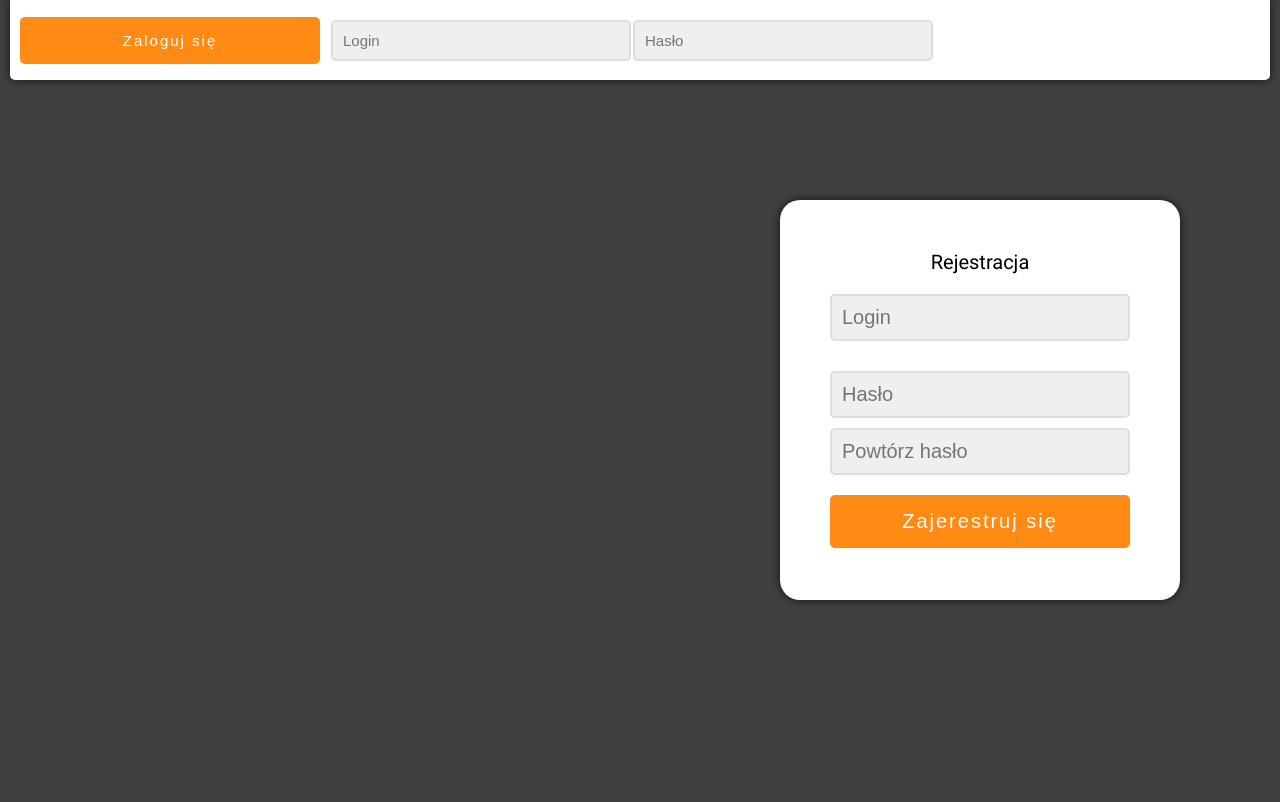
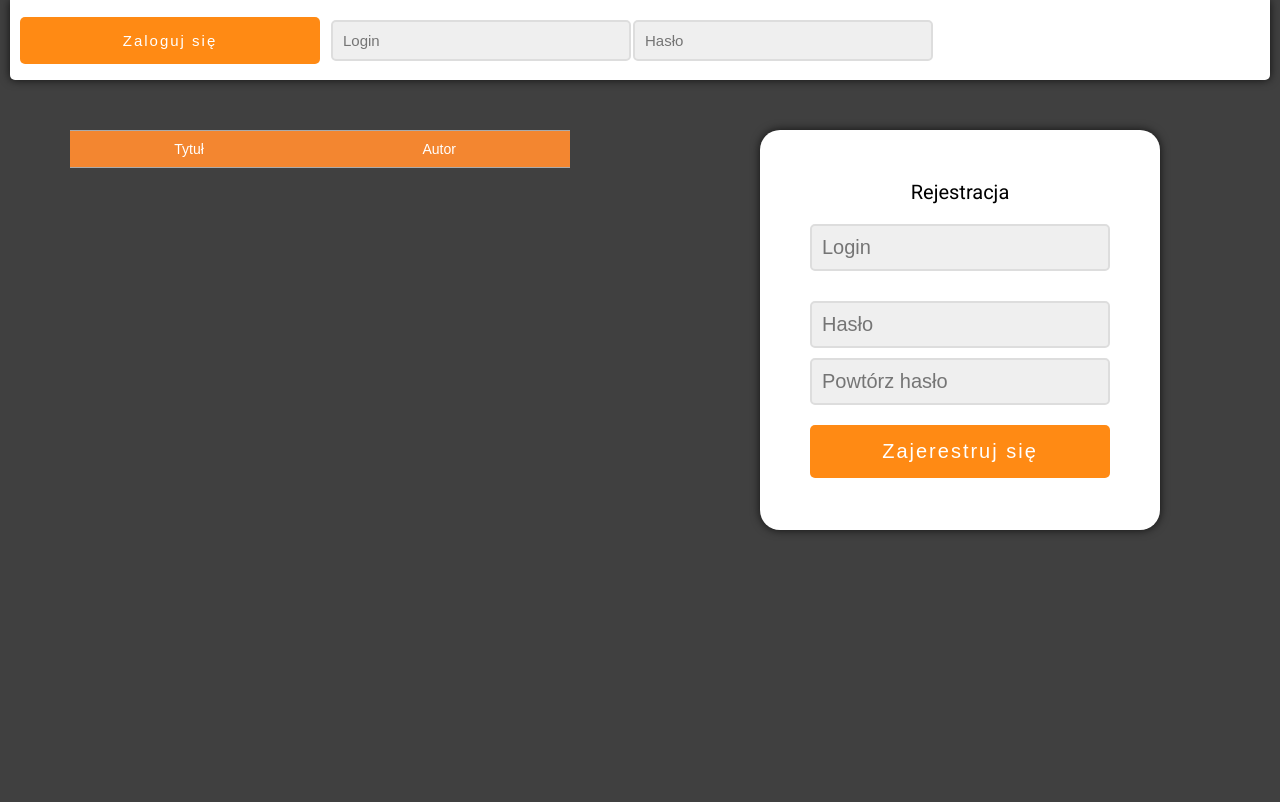
Before and after one commit to CasinoRoyaleKrupier/online-libray, a PHP site: page / in a window 1280 px wide. Shown: the top 802 px of the page. Before the commit the page ends 603 px from the top, so only its background shows below. Run offline with PHP 8.4, Linux system fonts and the light colour scheme; data that the repository does not hold is empty.

Commit message:
update index.php layout

```diff
--- /dev/null
+++ b/css/login_inputs.css
@@ -0,0 +1,105 @@
+input[type=text], input[type=password]
+{
+    background-color: #efefef;
+    color: #666666;
+    width: 300px;
+    border: 2px solid #dddddd;
+    border-radius: 5px;
+    font-size: 20px;
+    padding: 10px;
+    box-sizing: border-box;
+    outline: none;
+}
+
+input[type=password] { margin-top: 10px; }
+
+#container_login input[type=text],
+#container_login input[type=password],
+#container_login input[type=submit]
+{
+    font-size: 15px;
+    margin: 19.5px 1px;
+    float: left;
+}
+
+#container_login input[type=submit] { margin: 16.5px 10px; }
+#container_register input[type=text] { margin-bottom: 20px; }
+
+input[type=text]:focus, input[type=password]:focus
+{
+    -webkit-box-shadow: 0px 0px 10px 2px rgba(204,204,204,0.9);
+    -moz-box-shadow: 0px 0px 10px 2px rgba(204,204,204,0.9);
+    box-shadow: 0px 0px 10px 2px rgba(204,204,204,0.9);
+    border: 2px solid #a5c4cd;
+    background-color: #e9f3e9;
+    color: #16789e;
+}
+
+input[type=submit]
+{
+    width: 300px;
+    background-color: hsl(30, 100%, 54%);
+    font-size: 20px;
+    color: #ffffff;
+    padding: 15px 10px;
+    margin-top: 20px;
+    border: none;
+    border-radius: 5px;
+    cursor: pointer;
+    letter-spacing: 2px;
+    outline: none;
+}
+
+input[type=submit]:focus
+{
+    -webkit-box-shadow: 0px 0px 15px 5px rgba(204,204,204,0.9);
+    -moz-box-shadow: 0px 0px 15px 5px rgba(204,204,204,0.9);
+    box-shadow: 0px 0px 15px 5px rgba(204,204,204,0.9);
+}
+
+input[type=submit]:hover { background-color: hsl(30, 100%, 54%); }
+
+a
+{
+    width: 150px;
+    background-color: hsl(30, 100%, 54%);
+    font-size: 15px;
+    color: #ffffff;
+    padding: 10px 10px;
+    margin-top: 20px;
+    border: none;
+    border-radius: 5px;
+    cursor: pointer;
+    outline: none;
+    margin-left: auto;
+    margin-right: auto;
+    display: block;
+    text-align: center;
+    text-decoration: none;
+}
+
+input[type=button]:focus
+{
+    -webkit-box-shadow: 0px 0px 15px 5px rgba(204,204,204,0.9);
+    -moz-box-shadow: 0px 0px 15px 5px rgba(204,204,204,0.9);
+    box-shadow: 0px 0px 15px 5px rgba(204,204,204,0.9);
+}
+
+a:hover { background-color: hsl(30, 100%, 54%); }
+
+@media(max-width: 1000px)
+{
+    #container_login input[type=text],
+    #container_login input[type=password]
+    {
+        width: 200px;
+    }
+}
+
+@media(max-width: 800px)
+{
+    #container_login input[type=submit]
+    {
+        width: 250px;
+    }
+}
--- a/css/login_panel.css
+++ b/css/login_panel.css
@@ -20,9 +20,18 @@ header
     margin-bottom: 20px;
 }
 
+#container_row
+{
+    width: 50%;
+    height: calc(200vh - 80px);
+    float: left;
+    position: relative;
+    /* background: #000; */
+}
+
 #container_login
 {
-    width: calc(100vw - 20px);
+    width: calc(100% - 20px);
     height: 80px;
     margin: 0 auto;
     background: #fff;
@@ -41,107 +50,23 @@ header
     width: 300px;
     height: 300px;
     padding: 50px;
-    /* margin-left: auto;
-    margin-right: 150px;
-    margin-top: 100px; */
     top: 0;
     bottom: 0;
     left: 0;
     right: 0;
     position: absolute;
     margin: auto;
-    margin-right: 100px;
+    margin-top: 50px;
     border-radius: 20px;
     -webkit-box-shadow: 0px 0px 10px 0px rgba(0,0,0,0.75);
     -moz-box-shadow: 0px 0px 10px 0px rgba(0,0,0,0.75);
     box-shadow: 0px 0px 10px 0px rgba(0,0,0,0.75);
 }
 
-input[type=text], input[type=password]
+@media(max-width: 1000px)
 {
-    background-color: #efefef;
-    color: #666666;
-    width: 300px;
-    border: 2px solid #dddddd;
-    border-radius: 5px;
-    font-size: 20px;
-    padding: 10px;
-    box-sizing: border-box;
-    outline: none;
+    #container_register
+    {
+        margin: 50px auto;
+    }
 }
-
-input[type=password] { margin-top: 10px; }
-
-#container_login input[type=text],
-#container_login input[type=password],
-#container_login input[type=submit]
-{
-    font-size: 15px;
-    margin: 19.5px 1px;
-    float: left;
-}
-
-#container_login input[type=submit] { margin: 16.5px 10px; }
-#container_register input[type=text] { margin-bottom: 20px; }
-
-input[type=text]:focus, input[type=password]:focus
-{
-    -webkit-box-shadow: 0px 0px 10px 2px rgba(204,204,204,0.9);
-    -moz-box-shadow: 0px 0px 10px 2px rgba(204,204,204,0.9);
-    box-shadow: 0px 0px 10px 2px rgba(204,204,204,0.9);
-    border: 2px solid #a5c4cd;
-    background-color: #e9f3e9;
-    color: #16789e;
-}
-
-input[type=submit]
-{
-    width: 300px;
-    background-color: hsl(30, 100%, 54%);
-    font-size: 20px;
-    color: #ffffff;
-    padding: 15px 10px;
-    margin-top: 20px;
-    border: none;
-    border-radius: 5px;
-    cursor: pointer;
-    letter-spacing: 2px;
-    outline: none;
-}
-
-input[type=submit]:focus
-{
-    -webkit-box-shadow: 0px 0px 15px 5px rgba(204,204,204,0.9);
-    -moz-box-shadow: 0px 0px 15px 5px rgba(204,204,204,0.9);
-    box-shadow: 0px 0px 15px 5px rgba(204,204,204,0.9);
-}
-
-input[type=submit]:hover { background-color: hsl(30, 100%, 54%); }
-
-a
-{
-    width: 150px;
-    background-color: hsl(30, 100%, 54%);
-    font-size: 15px;
-    color: #ffffff;
-    padding: 10px 10px;
-    margin-top: 20px;
-    border: none;
-    border-radius: 5px;
-    cursor: pointer;
-    outline: none;
-    margin-left: auto;
-    margin-right: auto;
-    display: block;
-    text-align: center;
-    text-decoration: none;
-}
-
-input[type=button]:focus
-{
-    -webkit-box-shadow: 0px 0px 15px 5px rgba(204,204,204,0.9);
-    -moz-box-shadow: 0px 0px 15px 5px rgba(204,204,204,0.9);
-    box-shadow: 0px 0px 15px 5px rgba(204,204,204,0.9);
-}
-
-a:hover { background-color: hsl(30, 100%, 54%); }
--- /dev/null
+++ b/css/table.css
@@ -0,0 +1,24 @@
+#containter_table
+{
+    width: 500px;
+    top: 0;
+    bottom: 0;
+    left: 0;
+    right: 0;
+    position: absolute;
+    margin: 0 auto;
+    margin-top: 50px;
+}
+
+.tg  {width: 500px; border-collapse:collapse;border-spacing:0;border-color:#aaa;}
+.tg td{font-family:Arial, sans-serif;font-size:14px;padding:10px 5px;border-style:solid;border-width:0px;overflow:hidden;word-break:normal;border-top-width:1px;border-bottom-width:1px;border-color:#aaa;color:#333;background-color:#fff;}
+.tg th{font-family:Arial, sans-serif;font-size:14px;font-weight:normal;padding:10px 5px;border-style:solid;border-width:0px;overflow:hidden;word-break:normal;border-top-width:1px;border-bottom-width:1px;border-color:#aaa;color:#fff;background-color:#f38630;}
+.tg .tg-c3ow{border-color:inherit;text-align:center;vertical-align:top}
+
+@media(max-width: 1000px)
+{
+    #container_table
+    {
+        margin: 50px auto;
+    }
+}
--- a/index.php
+++ b/index.php
@@ -13,12 +13,14 @@
 <!DOCTYPE html>
 <html lang="en">
 <head>
-    <meta charset="UTF-8">
+    <meta charset="utf-8">
     <meta name="viewport" content="width=device-width, initial-scale=1.0">
     <meta http-equiv="X-UA-Compatible" content="ie=edge">
 
     <link href="https://fonts.googleapis.com/css?family=Roboto&display=swap" rel="stylesheet">
     <link rel="stylesheet" href="css/login_panel.css">
+    <link rel="stylesheet" href="css/login_inputs.css">
+    <link rel="stylesheet" href="css/table.css">
 
     <title>Biblioteka online - Logowanie</title>
 </head>
@@ -31,6 +33,20 @@
             <input type="password" name="password" placeholder="Hasło">
         </form>
     </div>
+
+    <div id="container_row">
+        <div id="containter_table">
+        <table class="tg">
+            <tr>
+                <th class="tg-c3ow">Tytuł</th>
+                <th class="tg-c3ow">Autor</th>
+            </tr>
+            <?php require_once "user_php_scripts/login_table_books.php" ?>
+        </table>
+    </div>
+    </div>
+
+    <div id="container_row">
         <div id="container_register">
             <header>Rejestracja</header>
             <form action="user_php_scripts/register_new_user.php" method="post">
@@ -40,14 +56,9 @@
 
                 <input type="submit" value="Zajerestruj się">
             </form>
+        </div>
+    </div>
 
-        <?php
-            if (isset($_SESSION['error']))
-            {
-                echo $_SESSION['error'];
-            }
-        ?>
-    </div>
     <!-- <script src="js/login_listeners.js"></script> -->
 </body>
 </html>
--- a/sql/database.sql
+++ b/sql/database.sql
@@ -21,6 +21,7 @@ CREATE TABLE books (
     title VARCHAR(50) NOT NULL,
     series VARCHAR(50),
     author VARCHAR(50) NOT NULL,
+    available INTEGER NOT NULL,
     rental_period INTEGER NOT NULL
 ) DEFAULT CHARSET=utf8 COLLATE=utf8_unicode_ci ENGINE=InnoDB AUTO_INCREMENT=1;
 
--- /dev/null
+++ b/user_php_scripts/login_table_books.php
@@ -0,0 +1,24 @@
+<?php
+    require_once "administrator/connect.php";
+
+    $connection = @new mysqli($host, $db_user, $db_password, $db_name);
+
+    if ($connection->connect_errno != 0)
+    {
+        echo "Error: " . $connection->connect_errno;
+    }
+    else
+    {
+        if ($result = $connection->query("SELECT * FROM books WHERE available = 1"))
+        {
+            $row = $result->fetch_assoc();
+            while($row = mysqli_fetch_array($result))
+            {
+                echo "<tr><td>" . $row['series'] . ": " . $row['title'] . "</td><td>" . $row['author'] . "</td></tr>";
+            }
+        }
+
+        $result->close();
+        $connection->close();
+    }
+?>
```
Also changed, not shown: register.php (deleted, +0 -50 lines), sql/insert_books.sql (+23 -23 lines). Lines whose indentation alone changed are shown as unchanged.
